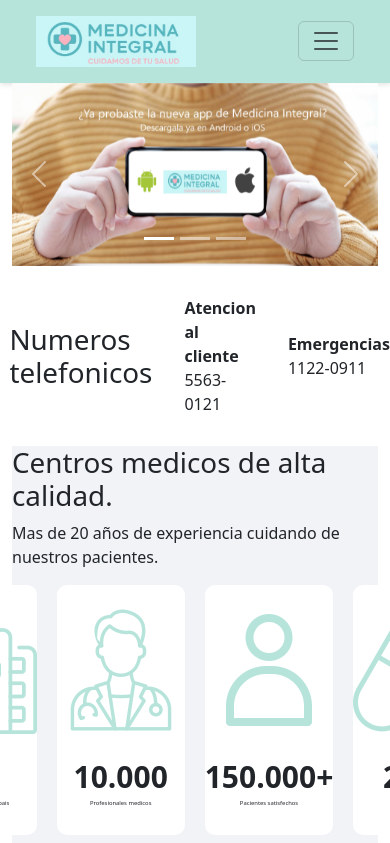
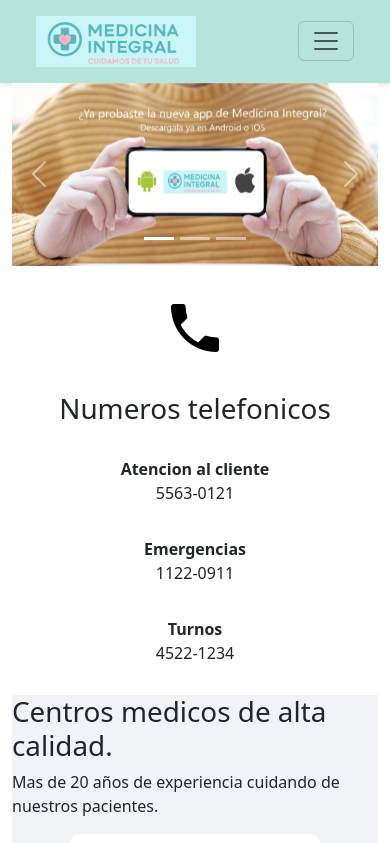
Before and after one commit to DesApp-2025c2-Grupo-X/DesApp2025c2-Prestadores-Grupo-11, a React (Vite) app in the folder Prestadores-Grupo11/: page / in a window 390 px wide. Shown: the top 843 px of the page. Built offline with nearby package versions, Linux system fonts and the light colour scheme.

Commit message:
Los elementos son responsive

```diff
--- a/Prestadores-Grupo11/src/pages/Home.css
+++ b/Prestadores-Grupo11/src/pages/Home.css
@@ -63,3 +63,23 @@
 .buttonAboutUs:hover {
     background-color: #22577a;
 }
+
+@media (max-width: 767px) {
+  .infoContainer {
+    flex-wrap: wrap;
+  }
+
+  .cardInfo p {
+    font-size: 14px;
+  }
+
+  .numeroTelefono {
+    flex-direction: column;
+  }
+
+  .numeroTelefono div {
+    display: flex;
+    flex-direction: column;
+    align-items: center;
+  }
+}
```
